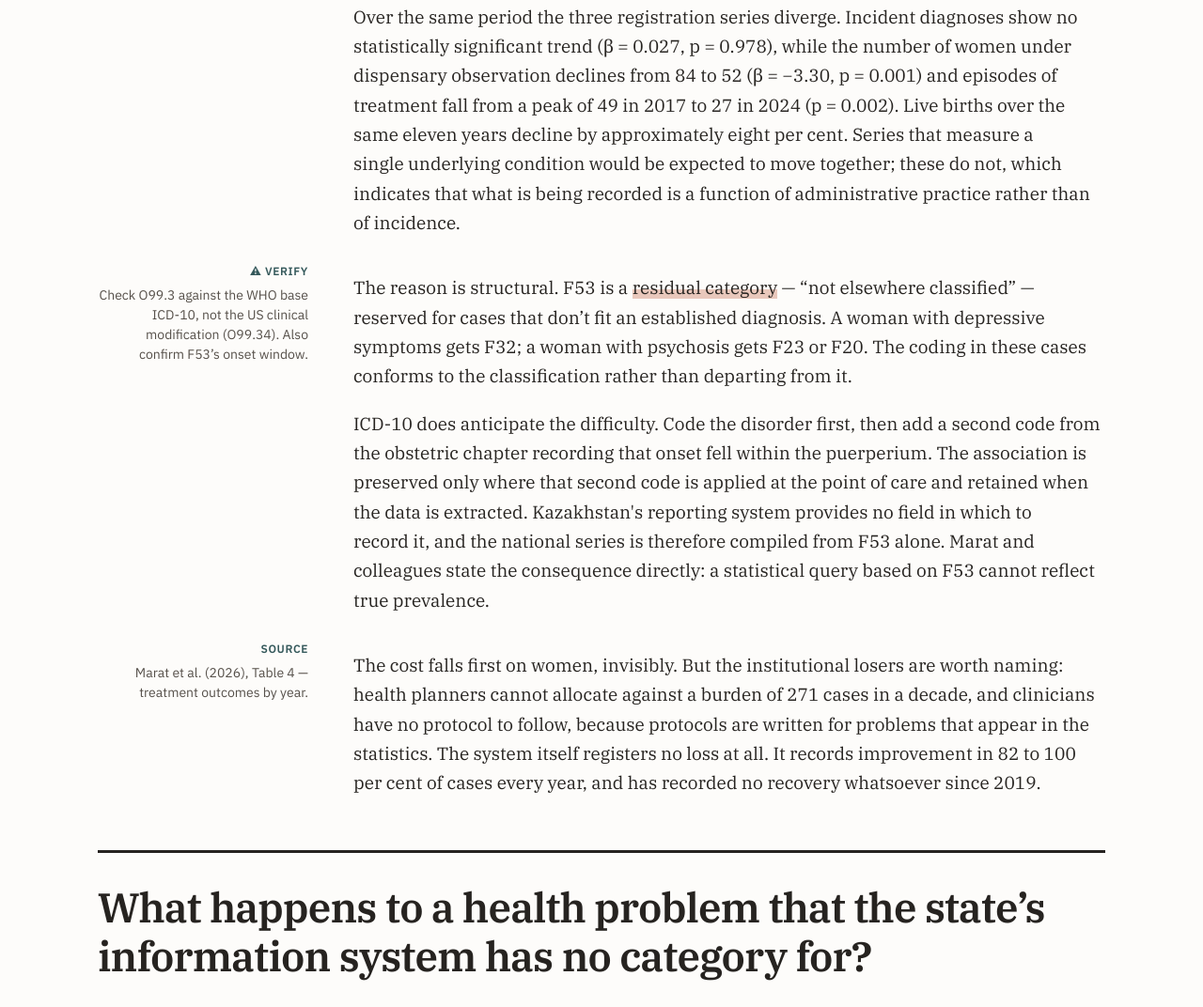
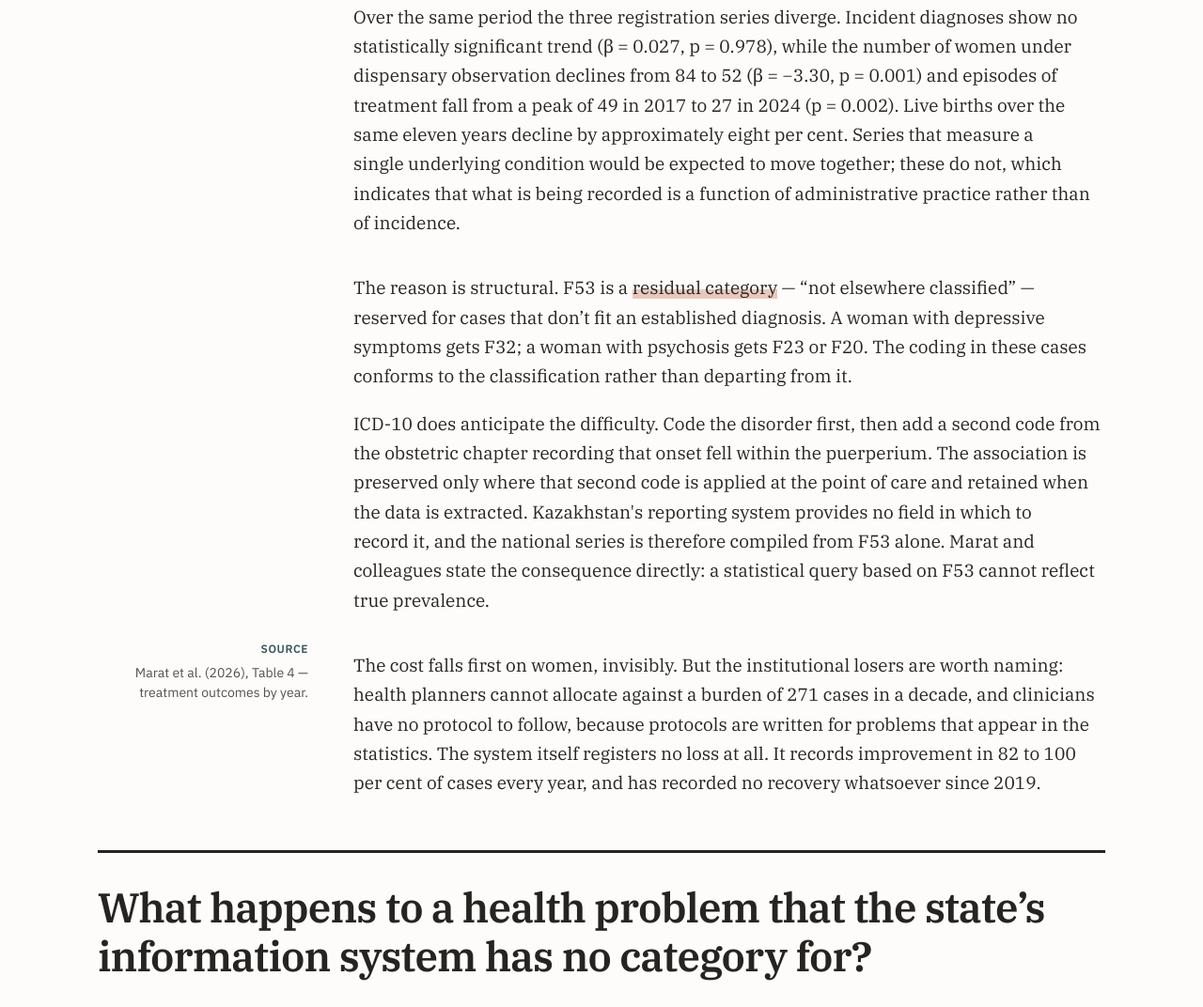
Before and after one commit to mukhtarkhanovapavlodar-lang/zero-cases, a plain HTML site: page index.html in a window 1280 px wide. Shown: the part 2669-3741 px from the top of the page at 94% size. Drawn offline with Linux system fonts and the light colour scheme.

Commit message:
Add files via upload

```diff
--- a/index.html
+++ b/index.html
@@ -207,10 +207,6 @@
 </div>
 
 <div class="unit">
-  <aside class="note">
-    <b>⚠ Verify</b>
-    Check O99.3 against the WHO base ICD-10, not the US clinical modification (O99.34). Also confirm F53’s onset window.
-  </aside>
   <div class="body">
     <p>The reason is structural. F53 is a <em>residual category</em> — “not elsewhere classified” — reserved for cases that don’t fit an established diagnosis. A woman with depressive symptoms gets F32; a woman with psychosis gets F23 or F20. The coding in these cases conforms to the classification rather than departing from it.</p>
 
```
